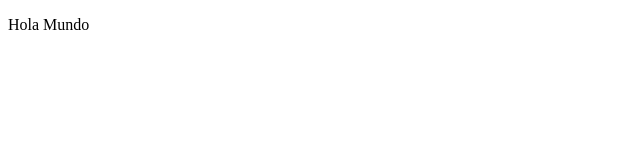
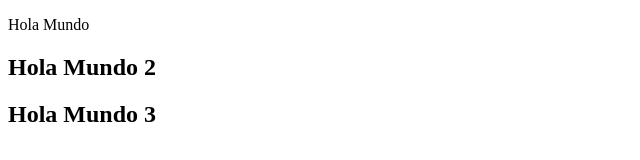
Before and after one commit to 107097491123/PrimerRepositorio, a plain HTML site: page INDEX.HTML in a window 1280 px wide. Shown: the whole page, without its empty margins (0-640 px from the left). Drawn offline with Linux system fonts and the light colour scheme.

Commit message:
tercer commit

```diff
--- a/INDEX.HTML
+++ b/INDEX.HTML
@@ -12,5 +12,14 @@
             Hola Mundo
         </p>
     </section>
+    <section class="section_one">
+        <h1>
+            Hola Mundo 2
+        </h1>
+        <h2>
+            Hola Mundo 3
+        </h2>
+
+    </section>
 </body>
 </html>
```
